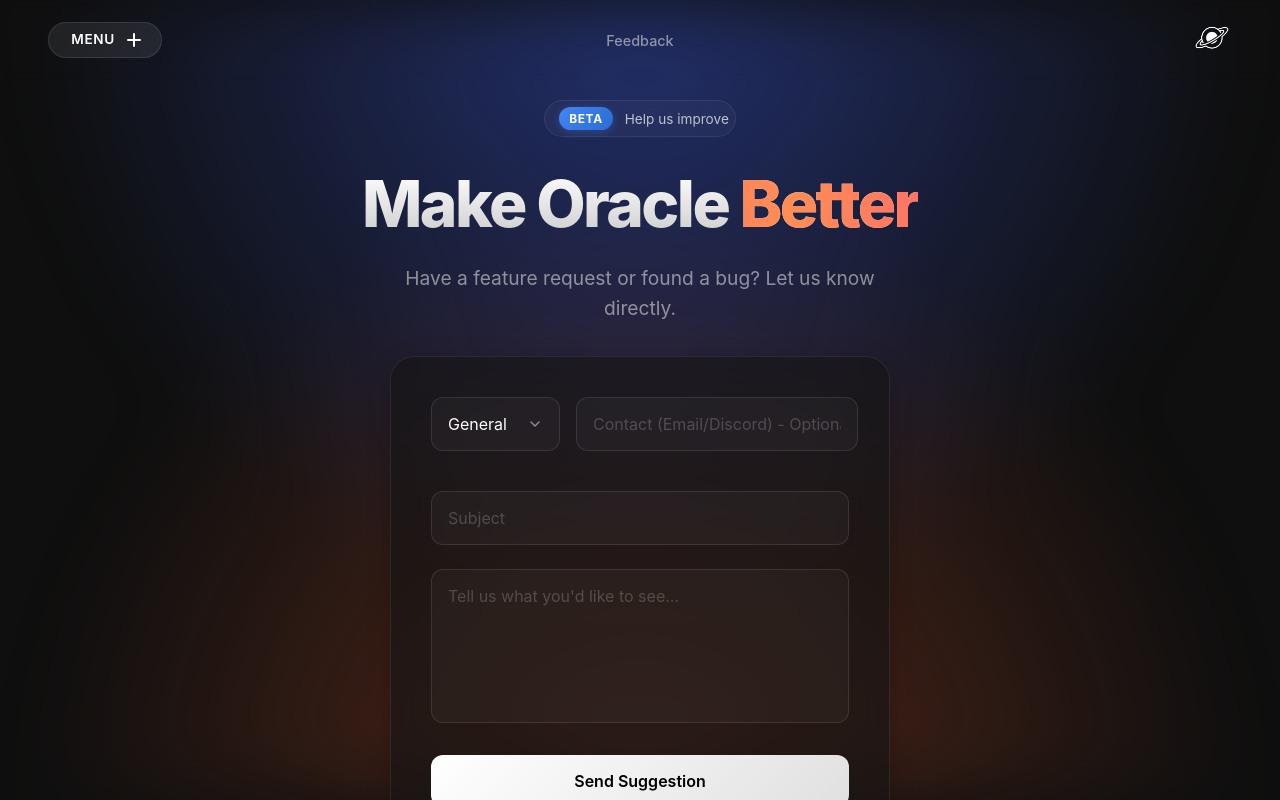
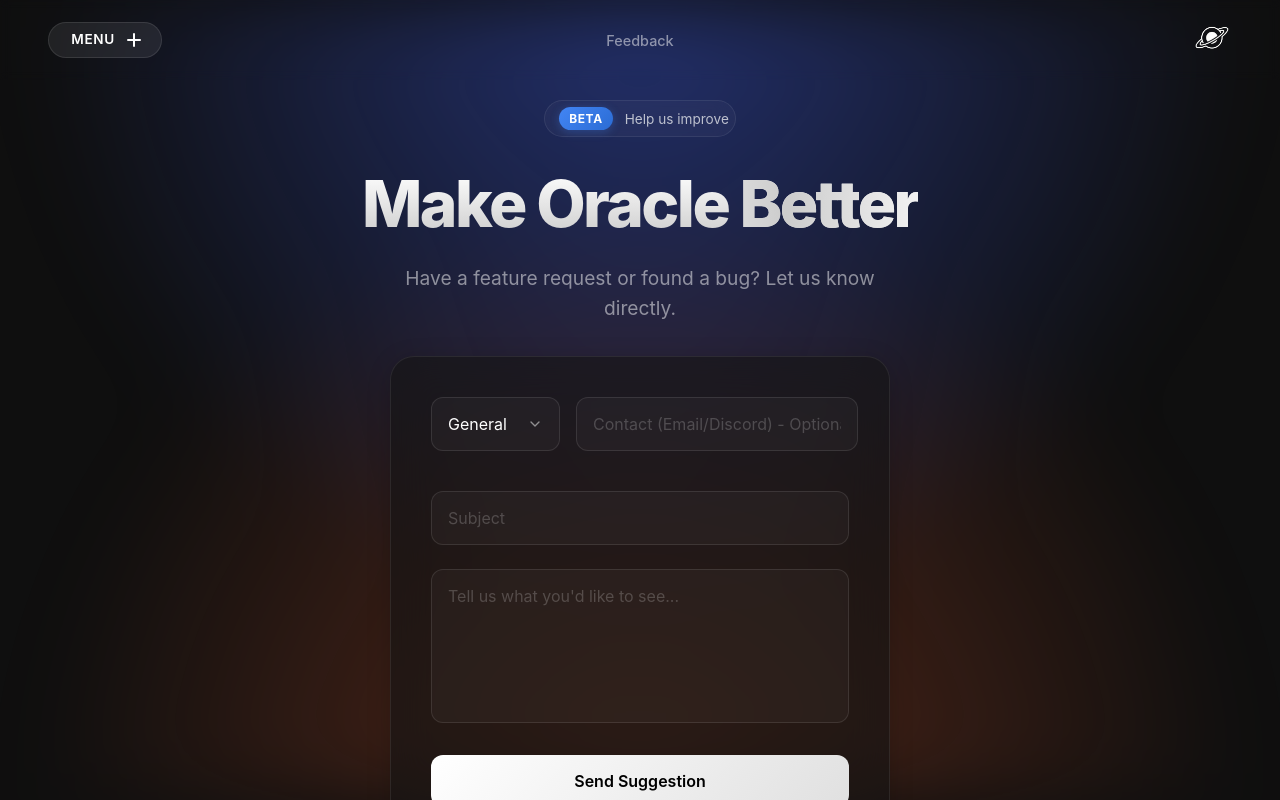
Before and after one commit to Adi-gitX/Oracle, a Next.js app: page /suggestions in a window 1280 px wide. Built offline with nearby package versions, Linux system fonts and the light colour scheme.

Commit message:
Updated hero title gradient colors from red/orange to white/gray.

```diff
--- a/styles/Dashboard.module.css
+++ b/styles/Dashboard.module.css
@@ -92,7 +92,7 @@
 }
 
 .heroTitle span {
-    background: linear-gradient(90deg, #FF6B6B, #FF8E53, #FF6B6B);
+    background: linear-gradient(90deg, #ffffff, #cccccc, #ffffff);
     background-size: 200% auto;
     -webkit-background-clip: text;
     background-clip: text;
```
